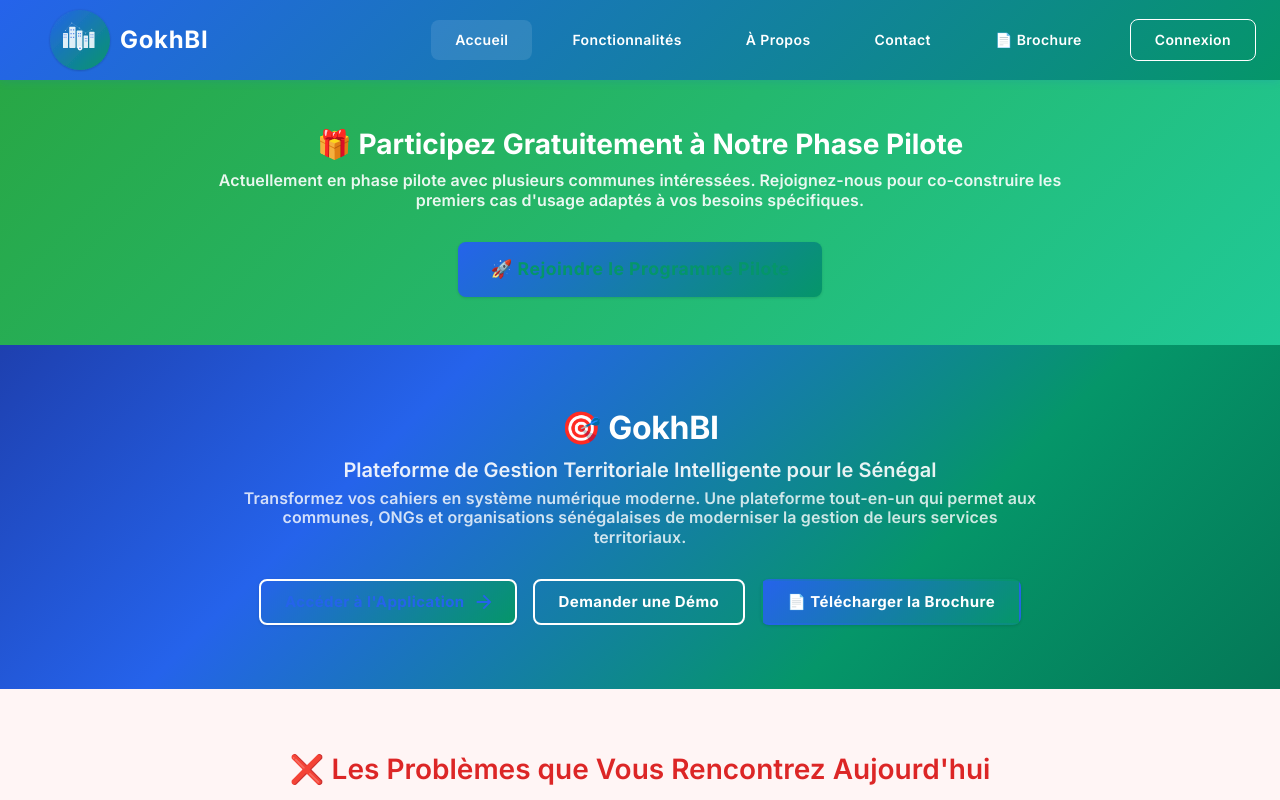
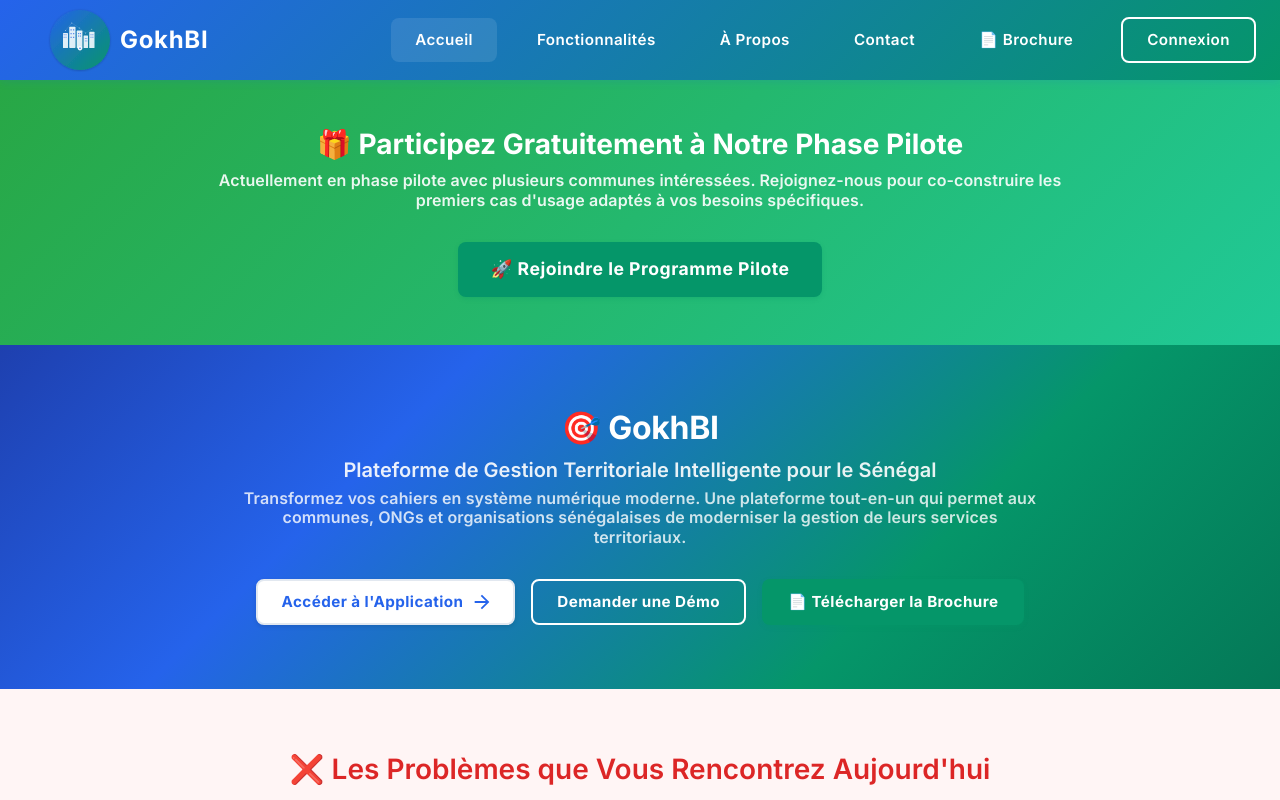
Before and after one commit to papesaliouka/gokhbi-website, a React (Vite) app: page / in a window 1280 px wide. Shown: the top 800 px of the page. Built offline with nearby package versions, Linux system fonts and the light colour scheme.

Commit message:
updated colors and visuals

```diff
--- a/src/pages/LandingPage.tsx
+++ b/src/pages/LandingPage.tsx
@@ -48,16 +48,17 @@ const LandingPage: React.FC = () => {
             size="large"
             href="/contact"
             sx={{
-              bgcolor: 'white',
-              color: 'success.main',
+              backgroundColor: colors.button.success.main,
+              color: colors.button.success.text,
               fontWeight: 'bold',
               px: 4,
               py: 1.5,
               fontSize: '1.1rem',
+              boxShadow: `0px 2px 4px ${colors.button.success.shadow}`,
               '&:hover': {
-                bgcolor: 'grey.100',
+                backgroundColor: colors.button.success.hover,
                 transform: 'translateY(-2px)',
-                boxShadow: '0px 6px 20px rgba(0,0,0,0.25)'
+                boxShadow: `0px 6px 20px ${colors.button.success.shadow}`
               }
             }}
           >
@@ -94,18 +95,18 @@ const LandingPage: React.FC = () => {
               endIcon={<ArrowForward />}
               onClick={() => window.location.href = 'https://app.gokhbi.com'}
               sx={{
-                bgcolor: 'white',
-                color: 'primary.main',
+                backgroundColor: colors.button.secondary.main,
+                color: colors.button.secondary.text,
                 mr: 2,
                 mb: { xs: 2, md: 0 },
-                border: '2px solid white',
+                border: `2px solid ${colors.button.secondary.border}`,
                 fontWeight: 'bold',
+                boxShadow: `0px 2px 4px ${colors.button.secondary.shadow}`,
                 '&:hover': {
-                  bgcolor: 'primary.main',
-                  color: 'white',
-                  border: '2px solid white',
+                  backgroundColor: colors.button.secondary.hover,
+                  borderColor: colors.primary.main,
                   transform: 'translateY(-2px)',
-                  boxShadow: '0px 4px 12px rgba(0,0,0,0.25)'
+                  boxShadow: `0px 4px 12px ${colors.button.secondary.shadow}`
                 }
               }}
             >
@@ -116,16 +117,16 @@ const LandingPage: React.FC = () => {
               size="large"
               href="/contact"
               sx={{
-                color: 'white',
-                borderColor: 'white',
+                color: colors.button.outlined.text,
+                borderColor: colors.button.outlined.border,
                 borderWidth: '2px',
                 mr: 2,
                 mb: { xs: 2, md: 0 },
                 fontWeight: 'bold',
+                backgroundColor: colors.button.outlined.main,
                 '&:hover': {
-                  bgcolor: 'white',
-                  color: 'primary.main',
-                  borderColor: 'white',
+                  backgroundColor: colors.button.outlined.hover,
+                  borderColor: colors.button.outlined.border,
                   borderWidth: '2px',
                   transform: 'translateY(-2px)'
                 }
@@ -139,14 +140,15 @@ const LandingPage: React.FC = () => {
               href="/GokhBI-Brochure-Produit-Senegal.pdf"
               download="GokhBI-Brochure-Produit-Senegal.pdf"
               sx={{
-                bgcolor: 'success.main',
-                color: 'white',
+                backgroundColor: colors.button.success.main,
+                color: colors.button.success.text,
                 border: '2px solid transparent',
                 fontWeight: 'bold',
+                boxShadow: `0px 2px 4px ${colors.button.success.shadow}`,
                 '&:hover': {
-                  bgcolor: 'success.dark',
+                  backgroundColor: colors.button.success.hover,
                   transform: 'translateY(-2px)',
-                  boxShadow: '0px 4px 12px rgba(0,0,0,0.25)'
+                  boxShadow: `0px 4px 12px ${colors.button.success.shadow}`
                 }
               }}
             >
@@ -826,13 +828,12 @@ const LandingPage: React.FC = () => {
           <Box sx={{ mt: 4 }}>
             <Button
               variant="contained"
+              color="primary"
               size="large"
               onClick={() => window.location.href = 'https://app.gokhbi.com/login'}
               sx={{
-                bgcolor: 'white',
-                color: 'primary.main',
                 mr: 2,
-                '&:hover': { bgcolor: 'grey.100' }
+                fontWeight: 'bold'
               }}
             >
               Commencer Maintenant
@@ -842,9 +843,14 @@ const LandingPage: React.FC = () => {
               size="large"
               href="/contact"
               sx={{
-                color: 'white',
-                borderColor: 'white',
-                '&:hover': { bgcolor: 'rgba(255,255,255,0.1)' }
+                color: colors.button.outlined.text,
+                borderColor: colors.button.outlined.border,
+                backgroundColor: colors.button.outlined.main,
+                fontWeight: 'bold',
+                '&:hover': {
+                  backgroundColor: colors.button.outlined.hover,
+                  borderColor: colors.button.outlined.border
+                }
               }}
             >
               Nous Contacter
--- a/src/theme/colors.ts
+++ b/src/theme/colors.ts
@@ -6,25 +6,25 @@
  */
 
 export const colors = {
-  // Primary palette - matching login form gradient
+  // Primary palette - Simplified and consistent
   primary: {
-    main: '#2563eb',      // Blue from login gradient
+    main: '#2563eb',      // Blue principal
     light: '#3b82f6',
     dark: '#1d4ed8',
     contrastText: '#FFFFFF'
   },
-  // Secondary palette - matching login form gradient
+  // Secondary palette - Simplified and consistent
   secondary: {
-    main: '#059669',      // Green from login gradient
+    main: '#059669',      // Vert secondaire
     light: '#10b981',
     dark: '#047857',
     contrastText: '#FFFFFF'
   },
-  // Extended palette
-  success: { main: '#059669', light: '#10b981', dark: '#047857' },
-  warning: { main: '#f59e0b', light: '#fbbf24', dark: '#d97706' },
-  error: { main: '#dc2626', light: '#ef4444', dark: '#b91c1c' },
-  info: { main: '#2563eb', light: '#3b82f6', dark: '#1d4ed8' },
+  // Simplified palette - only essential colors
+  success: { main: '#059669', light: '#10b981', dark: '#047857', contrastText: '#FFFFFF' },
+  warning: { main: '#f59e0b', light: '#fbbf24', dark: '#d97706', contrastText: '#FFFFFF' },
+  error: { main: '#dc2626', light: '#ef4444', dark: '#b91c1c', contrastText: '#FFFFFF' },
+  info: { main: '#2563eb', light: '#3b82f6', dark: '#1d4ed8', contrastText: '#FFFFFF' },
   // Neutrals
   grey: {
     50: '#f9fafb',
@@ -83,6 +83,35 @@ export const colors = {
     permits: '#0891b2',      // Cyan
     quality: '#16a34a',      // Bright green
   },
+  // Button-specific colors for consistent styling
+  button: {
+    primary: {
+      main: '#2563eb',
+      hover: '#1d4ed8',
+      text: '#ffffff',
+      shadow: 'rgba(37, 99, 235, 0.25)'
+    },
+    secondary: {
+      main: '#ffffff',
+      hover: '#f8fafc',
+      text: '#2563eb',
+      border: '#e2e8f0',
+      shadow: 'rgba(0, 0, 0, 0.1)'
+    },
+    success: {
+      main: '#059669',
+      hover: '#047857',
+      text: '#ffffff',
+      shadow: 'rgba(5, 150, 105, 0.25)'
+    },
+    outlined: {
+      main: 'transparent',
+      hover: 'rgba(255, 255, 255, 0.1)',
+      text: '#ffffff',
+      border: '#ffffff',
+      shadow: 'rgba(255, 255, 255, 0.2)'
+    }
+  }
 };
 
 // Named color exports for direct use
@@ -92,3 +121,9 @@ export const ERROR_RED = colors.error.main;
 export const WARNING_ORANGE = colors.warning.main;
 export const SUCCESS_GREEN = colors.success.main;
 export const INFO_BLUE = colors.info.main;
+
+// Button color exports for easy access
+export const BUTTON_PRIMARY = colors.button.primary;
+export const BUTTON_SECONDARY = colors.button.secondary;
+export const BUTTON_SUCCESS = colors.button.success;
+export const BUTTON_OUTLINED = colors.button.outlined;
--- a/src/theme/index.ts
+++ b/src/theme/index.ts
@@ -66,37 +66,64 @@ export const createThemeOptions = (mode: 'light' | 'dark' = 'light'): ThemeOptio
           textTransform: 'none',
           borderRadius: shape.borderRadius,
           padding: `${SPACING.sm} ${SPACING.lg}`,
-          boxShadow: 'none',
           fontWeight: 600,
-          '&:hover': {
-            boxShadow: '0px 2px 4px rgba(0,0,0,0.1)',
-          },
+          fontSize: '0.95rem',
+          minHeight: '44px', // Améliore l'accessibilité tactile
+          transition: 'all 0.2s ease-in-out',
         },
         contained: {
-          boxShadow: '0px 1px 3px rgba(0,0,0,0.12)',
+          boxShadow: `0px 2px 4px ${colors.button.primary.shadow}`,
           '&:hover': {
-            boxShadow: '0px 2px 6px rgba(0,0,0,0.15)',
+            boxShadow: `0px 4px 8px ${colors.button.primary.shadow}`,
+            transform: 'translateY(-1px)',
+          },
+          '&:active': {
+            transform: 'translateY(0px)',
           },
         },
         containedPrimary: {
-          background: 'linear-gradient(135deg, #2563eb 0%, #059669 100%)',
-          color: colors.primary.contrastText,
+          backgroundColor: colors.button.primary.main,
+          color: colors.button.primary.text,
           '&:hover': {
-            background: 'linear-gradient(135deg, #1d4ed8 0%, #047857 100%)',
-            transform: 'translateY(-1px)',
+            backgroundColor: colors.button.primary.hover,
+          },
+          '&:disabled': {
+            backgroundColor: colors.grey[300],
+            color: colors.grey[500],
           },
         },
         containedSecondary: {
-          backgroundColor: colors.secondary.main,
-          color: colors.secondary.contrastText,
+          backgroundColor: colors.button.secondary.main,
+          color: colors.button.secondary.text,
+          border: `1px solid ${colors.button.secondary.border}`,
+          boxShadow: `0px 2px 4px ${colors.button.secondary.shadow}`,
           '&:hover': {
-            backgroundColor: colors.secondary.dark,
+            backgroundColor: colors.button.secondary.hover,
+            borderColor: colors.primary.main,
+            color: colors.primary.main,
           },
         },
         outlined: {
-          borderWidth: '1px',
+          borderWidth: '2px',
+          borderColor: 'currentColor',
+          backgroundColor: 'transparent',
           '&:hover': {
-            borderWidth: '1px',
+            borderWidth: '2px',
+            backgroundColor: 'rgba(37, 99, 235, 0.04)',
+          },
+        },
+        outlinedPrimary: {
+          borderColor: colors.primary.main,
+          color: colors.primary.main,
+          '&:hover': {
+            backgroundColor: 'rgba(37, 99, 235, 0.04)',
+            borderColor: colors.primary.dark,
+          },
+        },
+        text: {
+          color: colors.primary.main,
+          '&:hover': {
+            backgroundColor: 'rgba(37, 99, 235, 0.04)',
           },
         },
       },
```
Also changed, not shown: 3 other files (tests, documents, lock files or other folders).
